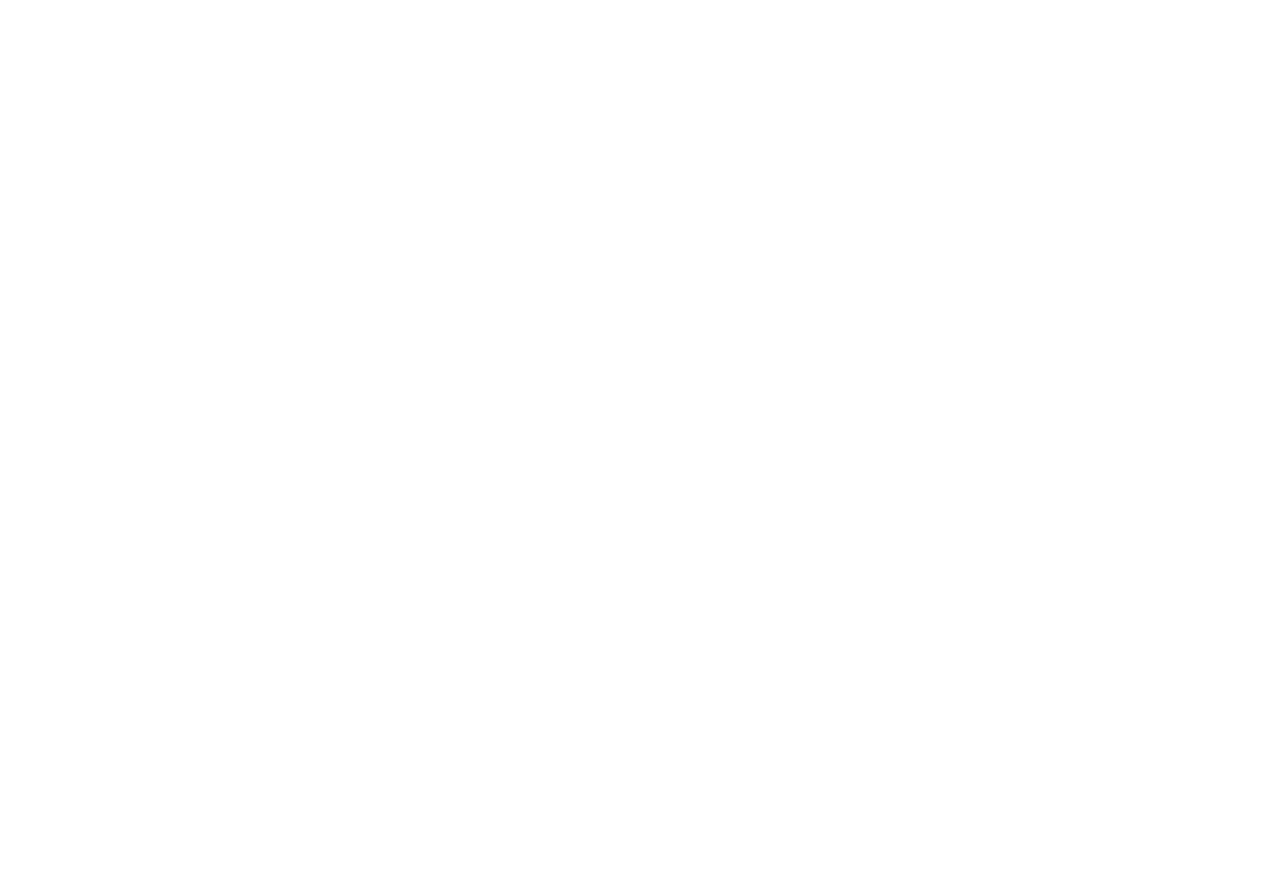
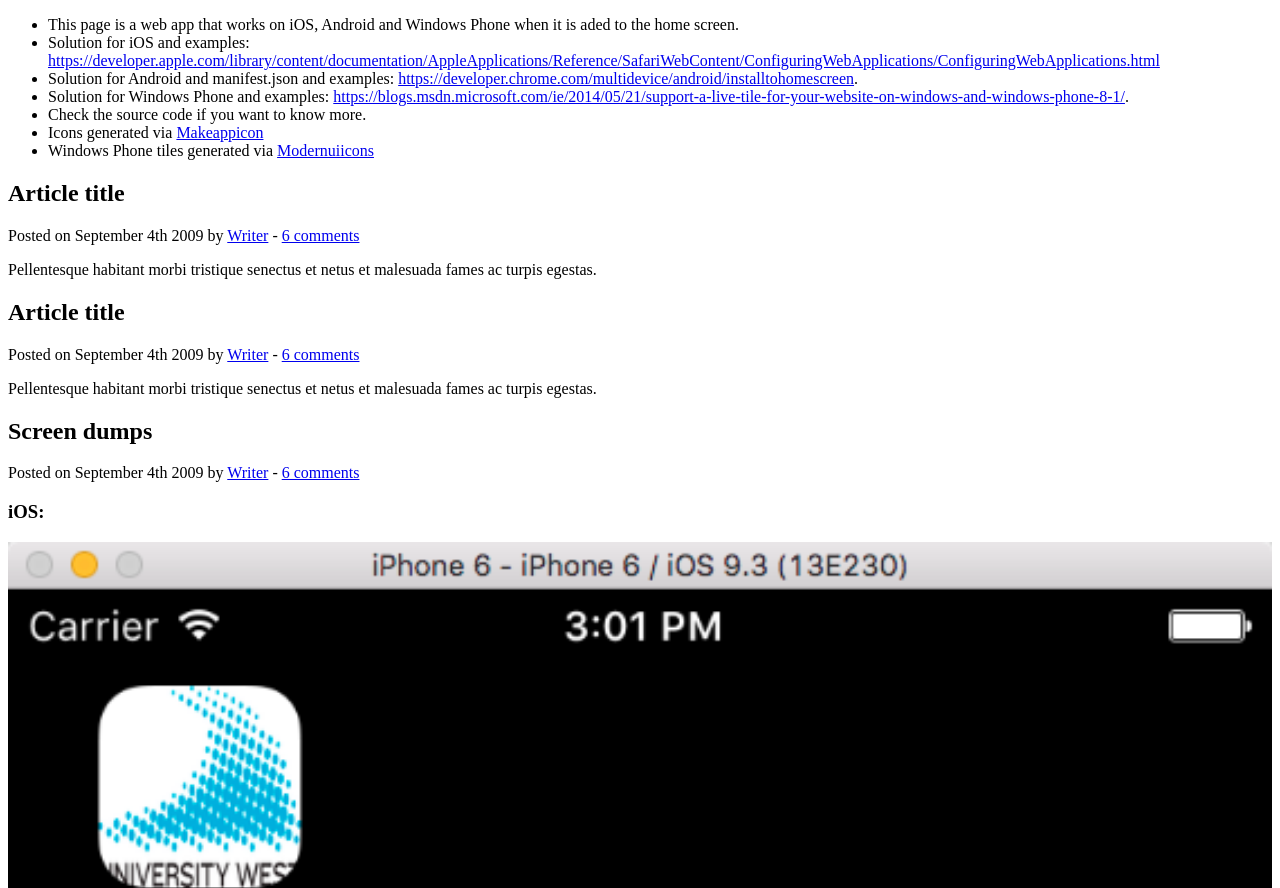
Before and after one commit to pb76/webapp, a plain HTML site: page index.html in a window 1280 px wide. Shown: the top 888 px of the page. Before the commit the page ends 800 px from the top, so only its background shows below. Drawn offline with Linux system fonts and the light colour scheme.

Commit message:
added body

```diff
--- a/index.html
+++ b/index.html
@@ -37,6 +37,58 @@
 
     </head>
     <body>
+        <header>
+            <nav>
+                <ul>
+                    <li>This page is a web app that works on iOS, Android and Windows Phone when it is aded to the home screen.</li>
+                    <li>Solution for iOS and examples: <a href="https://developer.apple.com/library/content/documentation/AppleApplications/Reference/SafariWebContent/ConfiguringWebApplications/ConfiguringWebApplications.html">https://developer.apple.com/library/content/documentation/AppleApplications/Reference/SafariWebContent/ConfiguringWebApplications/ConfiguringWebApplications.html</a></li>
+                    <li>Solution for Android and manifest.json and examples: <a href="https://developer.chrome.com/multidevice/android/installtohomescreen">https://developer.chrome.com/multidevice/android/installtohomescreen</a>.</li>
+                    <li>Solution for Windows Phone and examples: <a href="https://blogs.msdn.microsoft.com/ie/2014/05/21/support-a-live-tile-for-your-website-on-windows-and-windows-phone-8-1/">https://blogs.msdn.microsoft.com/ie/2014/05/21/support-a-live-tile-for-your-website-on-windows-and-windows-phone-8-1/</a>.</li>
+                    <li>Check the source code if you want to know more.</li>
+                    <li>Icons generated via <a href="https://makeappicon.com">Makeappicon</a></li>
+                    <li>Windows Phone tiles generated via <a href="http://modernuiicons.com/tiles">Modernuiicons</a></li>
 
+                </ul>
+            </nav>
+        </header>
+
+        <section>
+
+            <article>
+                <header>
+                    <h2>Article title</h2>
+                    <p>Posted on <time datetime="2009-09-04T16:31:24+02:00">September 4th 2009</time> by <a href="#">Writer</a> - <a href="#comments">6 comments</a></p>
+                </header>
+                <p>Pellentesque habitant morbi tristique senectus et netus et malesuada fames ac turpis egestas.</p>
+            </article>
+
+            <article>
+                <header>
+                    <h2>Article title</h2>
+                    <p>Posted on <time datetime="2009-09-04T16:31:24+02:00">September 4th 2009</time> by <a href="#">Writer</a> - <a href="#comments">6 comments</a></p>
+                </header>
+                <p>Pellentesque habitant morbi tristique senectus et netus et malesuada fames ac turpis egestas.</p>
+            </article>
+
+            <article>
+                <header>
+                    <h2>Screen dumps</h2>
+                    <p>Posted on <time datetime="2009-09-04T16:31:24+02:00">September 4th 2009</time> by <a href="#">Writer</a> - <a href="#comments">6 comments</a></p>
+                </header>
+                <p><h3>iOS:</h3><img src="images/ios.png" alt="ios" /></p>
+                <p><h3>Android:</h3><img src="images/android.jpg" alt="Android" /></p>
+                <p><h3>WP:</h3><img src="images/wp.jpg" alt="windows phone" /></p>
+            </article>
+
+        </section>
+
+        <aside>
+            <h2>About section</h2>
+            <p>Donec eu libero sit amet quam egestas semper. Aenean ultricies mi vitae est. Mauris placerat eleifend leo.</p>
+        </aside>
+
+        <footer>
+            <p>Copyright 2009 Your name</p>
+        </footer>
     </body>
 </html>
```
